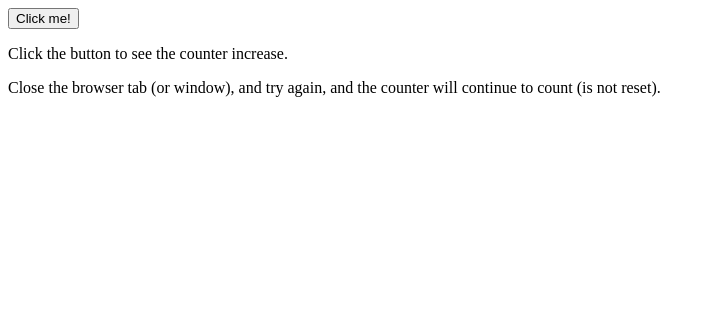
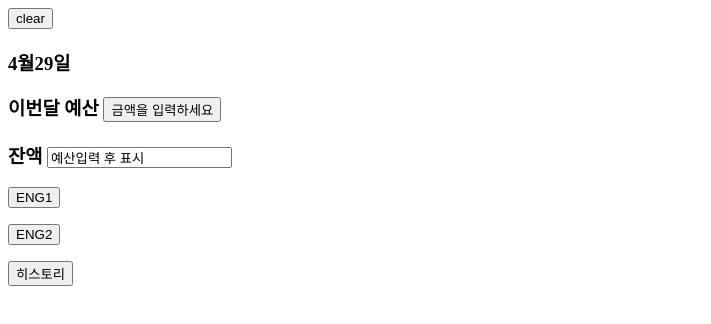
Before and after one commit to xanghaw/NXD_5p, a plain HTML site: page index.html in a window 1280 px wide. Shown: the whole page, without its empty margins (0-711 px from the left). Drawn offline with Linux system fonts and the light colour scheme.

Commit message:
NXD_project_0.1
로컬 내  저장되는 기능 구현 완료
추후 버젼의 목표는 서버에 값 및 히스토리 저장하여 다중의 플랫폼이나 웹에서도 동일한 연속성을 주는 것

```diff
--- a/index.html
+++ b/index.html
@@ -1,26 +1,111 @@
-<html>
+<!DOCTYPE html>
+<html lang="en" dir="ltr">
   <head>
-<script>
-function clickCounter() {
-  if (typeof(Storage) !== "undefined") {
-    if (localStorage.clickcount) {
-      localStorage.clickcount = Number(localStorage.clickcount)+1;
+    <meta charset="utf-8">
+    <title></title>
+
+    <!-- <script src="https://ajax.googleapis.com/ajax/libs/jquery/3.4.1/jquery.min.js"></script> -->
+
+    <script type="text/javascript">
+
+      function budgetF(){
+        if ( isNaN(budget.value) == false ) // budget.value값이 숫자라면
+          {
+            alert("이번달 예산은" + budget.value + "입니다." );
+          }else {
+            var budgetInput =  prompt("type buget of this month", "only Number");
+            localStorage.budgetKey = budgetInput;
+
+            if (budgetInput == null || budgetInput == "" || isNaN(budgetInput) )
+            {alert("다시 입력 해주세요");}
+            else {
+              budget.value = budgetInput;                              // 최초 잔액 값을 표시
+              localStorage.balanceKey = budget.value;
+              balance.value = localStorage.balanceKey;
+
+            }
+          }
+        }
+
+      function use(self) {
+        if (isNaN(budget.value)){        //budget.value값이 숫자가 아니라면, 예산입력전일때
+          alert("예산을 먼저 입력 하세요");
         } else {
-      localStorage.clickcount = 1;
+          var spend =  prompt("type how much", "only Number");  // 사용액을 입력받음
+          if ( spend == null || spend == "" || isNaN(spend) ){
+            alert("다시 입력 해주세요");                        // 제대로 입력 안했다면
+          } else {
+            balance.value = balance.value - spend;
+            localStorage['history'+ (localStorage.length-1) ] =
+            " 사용자 : " + self.value + "</br>"+" 사용액 : " + spend + "원</br>" + " 사용일시 : " + today + "</br>";
           }
-    document.getElementById("result").innerHTML = "You have clicked the button " + localStorage.clickcount + " time(s).";
-  } else {
-    document.getElementById("result").innerHTML = "Sorry, your browser does not support web storage...";
+        }
+        localStorage.balanceKey = balance.value;     // 최종 계산 후 잔고를 기억시킴(동기화)
+      }
+    </script>
+
+    <script type="text/javascript">
+    function history_list() {
+      var i = 1 ;
+      while ( i < (localStorage.length-1) ) {
+          document.write('history '+ i +"</br>"+ localStorage['history'+ i ]+"</br>");
+          i=i+1;
       }
     }
     </script>
   </head>
+
+
   <body>
 
-<p><button onclick="clickCounter()" type="button">Click me!</button></p>
-<div id="result"></div>
-<p>Click the button to see the counter increase.</p>
-<p>Close the browser tab (or window), and try again, and the counter will continue to count (is not reset).</p>
+    <input id='temp' type='button' value="clear" onclick='localStorage.clear(); location.reload();'>
+
+    <h3>
+      <script type="text/javascript">
+        var calender = new Date();
+        document.write(calender.getMonth()+1+"월"+calender.getDate()+"일<br>");
+        var today = calender.getMonth()+1+"월"+calender.getDate()+"일  "
+                    +calender.getHours()+"시"+calender.getMinutes()+"분";
+      </script>
+    </h3>
+
+    <h3>
+
+    <p>
+    이번달 예산
+      <input id='budget' type='button' onclick="budgetF(this)">
+    </p>
+    <script type="text/javascript">
+    if ( isNaN(localStorage.budgetKey) ){                // localStorage.budgetKey 값이 숫자가 아니라면
+      budget.value = '금액을 입력하세요';
+    } else{
+      budget.value = localStorage.budgetKey;
+    }
+    </script>
+
+    <p>
+      잔액 <input id = 'balance' type='text' onclick="alert('사용자를 클릭해서 입력해 주세요')">
+    </p>
+    <script type="text/javascript">
+      if ( isNaN(localStorage.balanceKey)){
+        balance.value = '예산입력 후 표시'
+      } else {
+        balance.value = localStorage.balanceKey;
+      }
+    </script>
+    </h3>
+
+    <p>
+      <input id='name' type='button' value="ENG1" onclick="use(this)">
+    </p>
+
+    <p>
+      <input id='name' type='button' value="ENG2" onclick="use(this)">
+    </p>
+
+    <p>
+      <input type="button" value="히스토리" onclick="history_list()">
+    </p>
 
   </body>
 </html>
```
Lines whose indentation alone changed are shown as unchanged.
